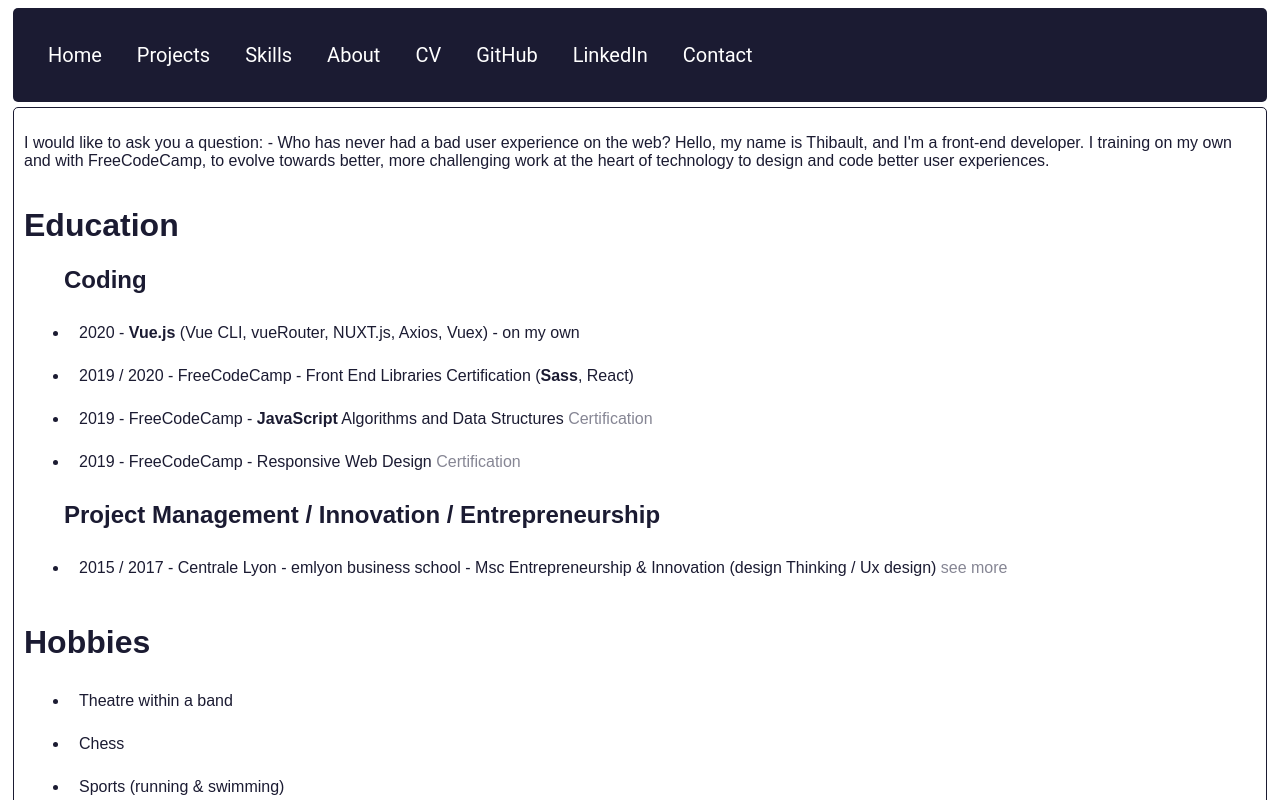
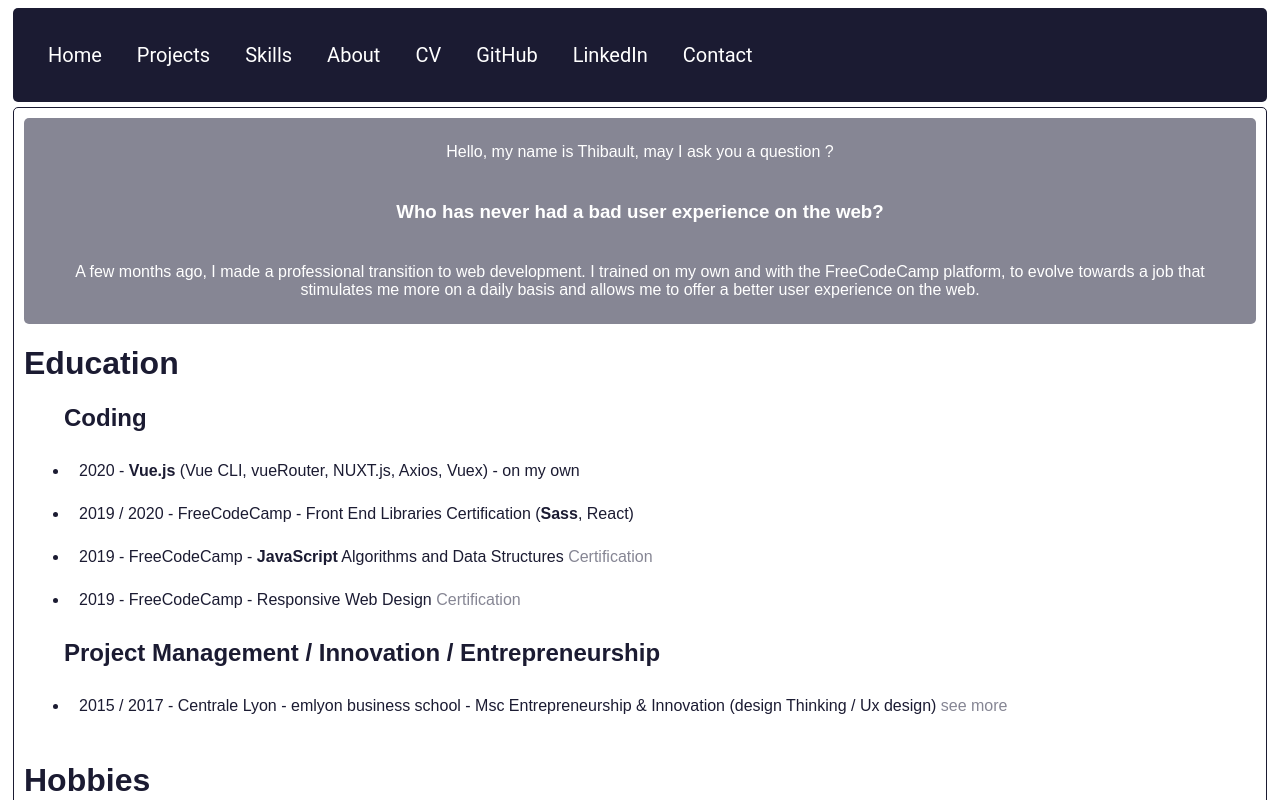
Before and after one commit to Thibault-21/myPortfolio, a Nuxt app: page /about in a window 1280 px wide. Shown: the top 800 px of the page. Built offline with nearby package versions, Linux system fonts and the light colour scheme.

Commit message:
update about

```diff
--- a/pages/about.vue
+++ b/pages/about.vue
@@ -1,8 +1,13 @@
 <template>
   <div class="main">
-    <p>I would like to ask you a question:
-      - Who has never had a bad user experience on the web?
-      Hello, my name is Thibault, and I'm a front-end developer. I training on my own and with FreeCodeCamp, to evolve towards better, more challenging work at the heart of technology to design and code better user experiences. </p>
+    <div class="intro">
+    <p>Hello, my name is Thibault, may I ask you a question ? </p>
+      <h3>Who has never had a bad user experience on the web? </h3>
+      <p> A few months ago, I made a professional transition to web development.
+       I trained on my own and with the FreeCodeCamp platform,
+       to evolve towards a job that stimulates me more on a daily basis
+       and allows me to offer a better user experience on the web.</p>
+    </div>
     <div class="education">
       <h1>Education</h1>
       <ul class="coding">
@@ -40,7 +45,16 @@ export default {
   display: grid;
   grid-template-columns: 100%;
 }
-
+.intro{
+  background-color: rgb(134, 134, 148);
+  border-radius: 5px;
+  color: white;
+}
+p, h3 {
+  text-align: center;
+  margin: 10px 15px;
+  padding: 15px;
+}
 .btn {
   border-radius: 5px;
   border: 1px solid rgb(134, 134, 148);
```
Also changed, not shown: static/Images/emoji.png (added).
